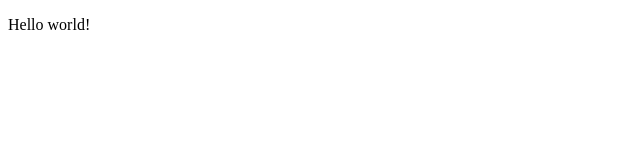
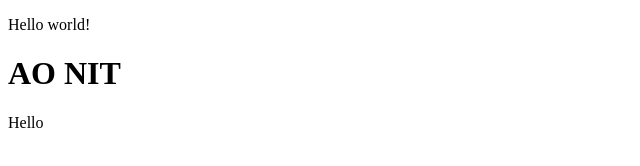
Before and after one commit to farizash/projectjs, a plain HTML site: page index.html in a window 1280 px wide. Shown: the whole page, without its empty margins (0-640 px from the left). Drawn offline with Linux system fonts and the light colour scheme.

Commit message:
index file changed

```diff
--- a/index.html
+++ b/index.html
@@ -8,6 +8,8 @@
     </head>
     <body>
         <p>Hello world!</p>
+        <h1>AO NIT</h1>
+        <p>Hello</p>
         <script src="script.js"></script>
     </body>
     </html>
```
